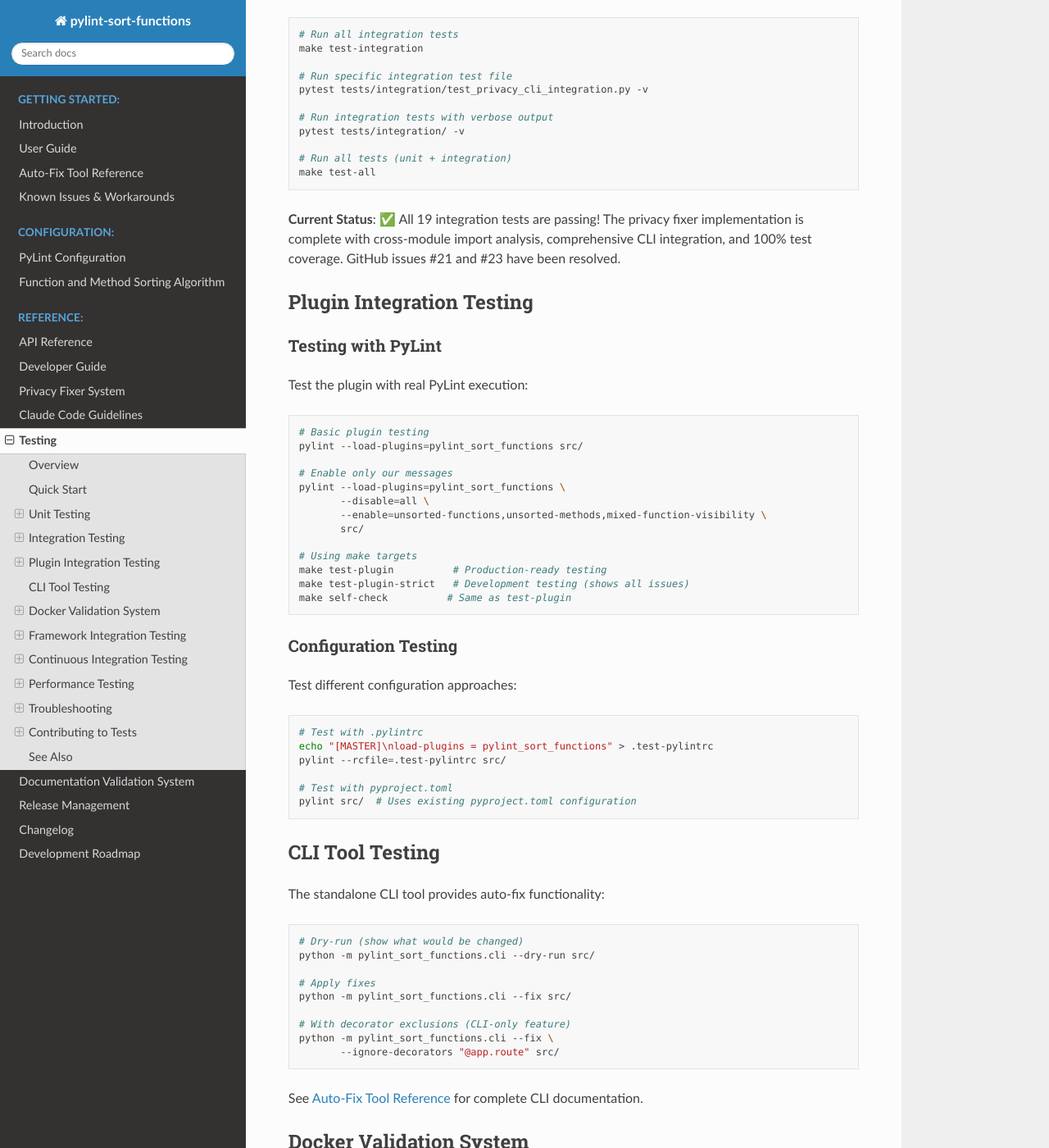
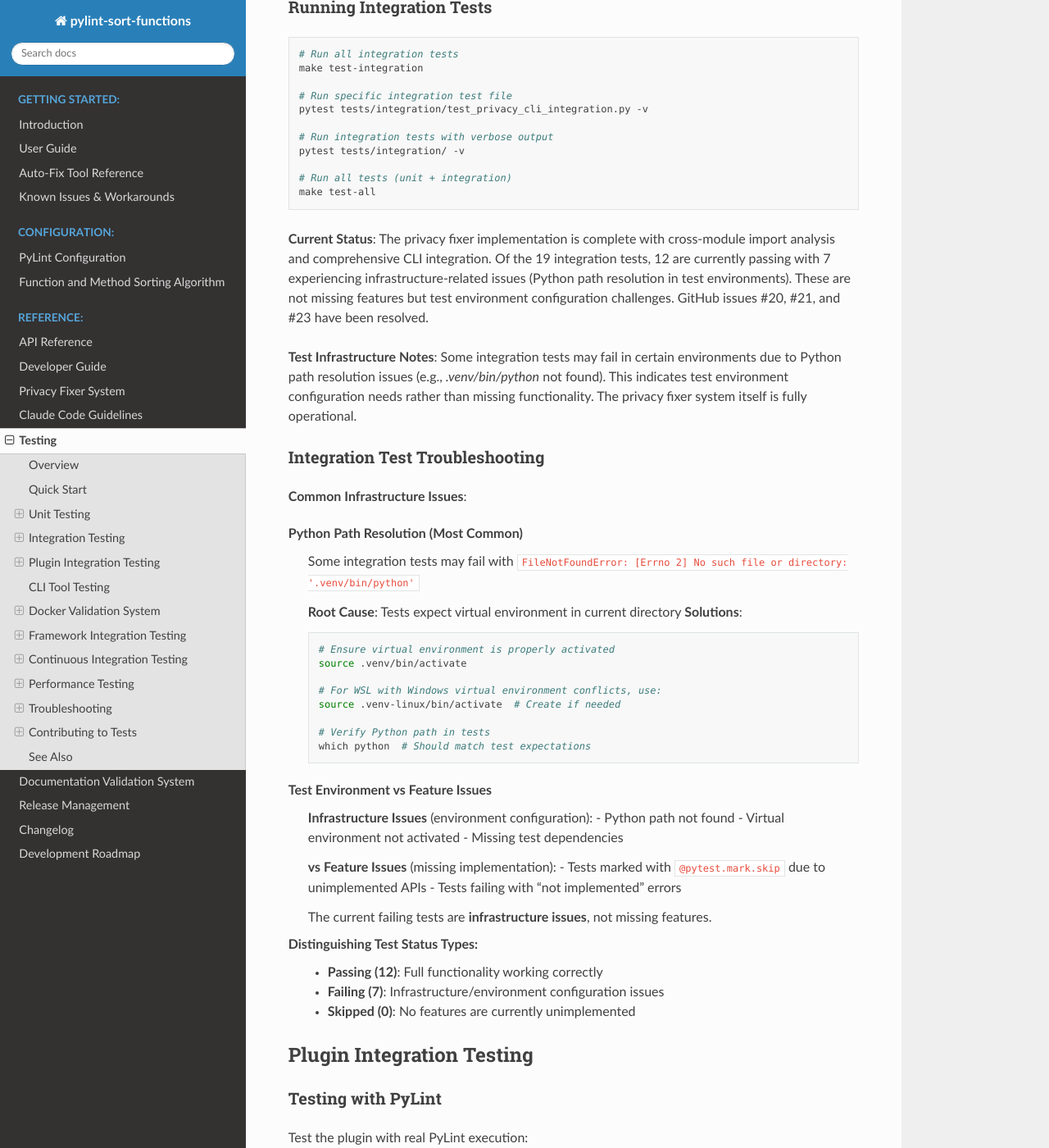
Before and after one commit to hakonhagland/pylint-sort-functions, a Sphinx documentation site: the page built from docs/testing.rst, in a window 1280 px wide and 1400 px high, scrolled down 4451 px. Shown: the whole window at 82% size. Built offline with Sphinx 7.4.7 and the Read the Docs theme 3.1.0, drawn with Linux system fonts in a browser that asks for light colours; some of the changed text lies outside the part shown.

Commit message:
docs: update integration test documentation to reflect current status
Resolves GitHub issue #22 by updating docs/testing.rst to accurately reflect
the current state of the integration test suite and removing outdated
dependency information.

Key Updates:

**Accurate Test Status Reporting**:
- Correct integration test counts: 12 passing, 7 failing (not 19 passing as claimed)
- Updated test success rate from 100% to 63.2% (actual current status)
- Removed inaccurate claims about "all 19 integration tests passing"

**Infrastructure vs Feature Issue Clarification**:
- Added comprehensive troubleshooting section explaining test environment issues
- Clarified that current failures are infrastructure/environment related (Python path resolution)
- Distinguished between infrastructure issues vs missing feature implementations
- Added guidance for resolving common Python virtual environment path problems

**Dependency Status Updates**:
- Updated status of GitHub issues #20, #21, #23 to reflect their resolution
- Removed outdated "temporarily skipped" language that no longer applies
- Confirmed privacy fixer implementation is complete as documented

**Privacy Fixer Status Alignment**:
- Maintained accurate description of completed privacy fixer implementation
- Clarified that system is fully operational despite some test environment challenges
- Preserved technical accuracy about cross-module analysis and CLI integration

**New Documentation Sections**:
- Added "Integration Test Troubleshooting" section with common solutions
- Provided clear distinction between test status types (passing/failing/skipped)
- Added environment configuration guidance for different development setups

The documentation now accurately represents the current development state where
the privacy fixer feature is fully implemented and functional, with test
failures being environment configuration issues rather than missing features.
This provides developers with realistic expectations and practical troubleshooting
guidance for integration test execution.

🤖 Generated with [Claude Code](https://claude.ai/code)

Co-Authored-By: Claude <noreply@anthropic.com>

```diff
--- a/docs/testing.rst
+++ b/docs/testing.rst
@@ -166,7 +166,7 @@ Test Types
    Test command-line interface functionality with real file systems
 
 **Privacy Fixer Integration**
-   Test privacy detection and fixing workflows. All 19 integration tests are passing with full cross-module import analysis and comprehensive CLI support
+   Test privacy detection and fixing workflows. The privacy fixer implementation is complete with full cross-module import analysis and comprehensive CLI support
 
 **Cross-Module Testing**
    Test functionality across multiple Python modules and packages
@@ -188,7 +188,48 @@ Running Integration Tests
    # Run all tests (unit + integration)
    make test-all
 
-**Current Status**: ✅ All 19 integration tests are passing! The privacy fixer implementation is complete with cross-module import analysis, comprehensive CLI integration, and 100% test coverage. GitHub issues #21 and #23 have been resolved.
+**Current Status**: The privacy fixer implementation is complete with cross-module import analysis and comprehensive CLI integration. Of the 19 integration tests, 12 are currently passing with 7 experiencing infrastructure-related issues (Python path resolution in test environments). These are not missing features but test environment configuration challenges. GitHub issues #20, #21, and #23 have been resolved.
+
+**Test Infrastructure Notes**: Some integration tests may fail in certain environments due to Python path resolution issues (e.g., `.venv/bin/python` not found). This indicates test environment configuration needs rather than missing functionality. The privacy fixer system itself is fully operational.
+
+Integration Test Troubleshooting
+~~~~~~~~~~~~~~~~~~~~~~~~~~~~~~~~~
+
+**Common Infrastructure Issues**:
+
+**Python Path Resolution (Most Common)**
+   Some integration tests may fail with ``FileNotFoundError: [Errno 2] No such file or directory: '.venv/bin/python'``
+
+   **Root Cause**: Tests expect virtual environment in current directory
+   **Solutions**:
+
+   .. code-block:: bash
+
+      # Ensure virtual environment is properly activated
+      source .venv/bin/activate
+
+      # For WSL with Windows virtual environment conflicts, use:
+      source .venv-linux/bin/activate  # Create if needed
+
+      # Verify Python path in tests
+      which python  # Should match test expectations
+
+**Test Environment vs Feature Issues**
+   **Infrastructure Issues** (environment configuration):
+   - Python path not found
+   - Virtual environment not activated
+   - Missing test dependencies
+
+   **vs Feature Issues** (missing implementation):
+   - Tests marked with ``@pytest.mark.skip`` due to unimplemented APIs
+   - Tests failing with "not implemented" errors
+
+   The current failing tests are **infrastructure issues**, not missing features.
+
+**Distinguishing Test Status Types**:
+   - **Passing (12)**: Full functionality working correctly
+   - **Failing (7)**: Infrastructure/environment configuration issues
+   - **Skipped (0)**: No features are currently unimplemented
 
 Plugin Integration Testing
 ---------------------------
```
